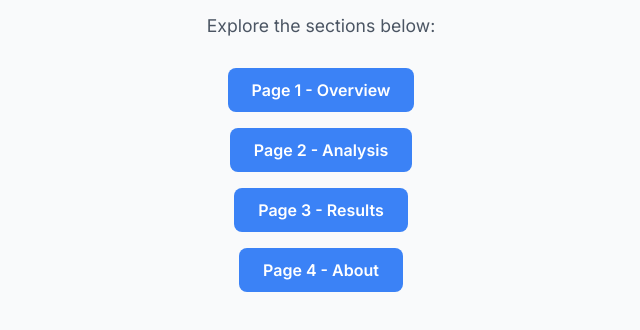
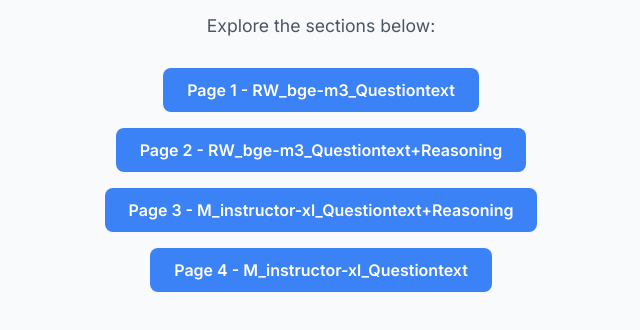
Before and after one commit to manideepsp/ClustterdAnalysis_eng_math, a plain HTML site: page index.html in a window 1280 px wide. Shown: the part 350-680 px from the top of the page, without its empty margins (319-959 px from the left). Drawn offline with Linux system fonts and the light colour scheme.

Commit message:
Update index.html
add pages

```diff
--- a/index.html
+++ b/index.html
@@ -60,10 +60,10 @@
 			<h1>Welcome to My GitHub Page 👋</h1>
 			<p>Explore the sections below:</p>
 			<div class="buttons">
-				<a class="btn" href="page1.html">Page 1 - Overview</a>
-				<a class="btn" href="page2.html">Page 2 - Analysis</a>
-				<a class="btn" href="page3.html">Page 3 - Results</a>
-				<a class="btn" href="page4.html">Page 4 - About</a>
+				<a class="btn" href="english_embedddings_bge-m3_questiontext_prompt_analysis.html">Page 1 - RW_bge-m3_Questiontext</a>
+				<a class="btn" href="english_embedddings_bge-m3_questiontext_reasoning_prompt_analysis.html">Page 2 - RW_bge-m3_Questiontext+Reasoning</a>
+				<a class="btn" href="math_embeddings_with_rationale_prompt_analysis.html">Page 3 - M_instructor-xl_Questiontext+Reasoning</a>
+				<a class="btn" href="math_questions_instructor-xl_questiontext_prompt_analysis.html">Page 4 - M_instructor-xl_Questiontext</a>
 			</div>
 		</div>
 	</body>
```
